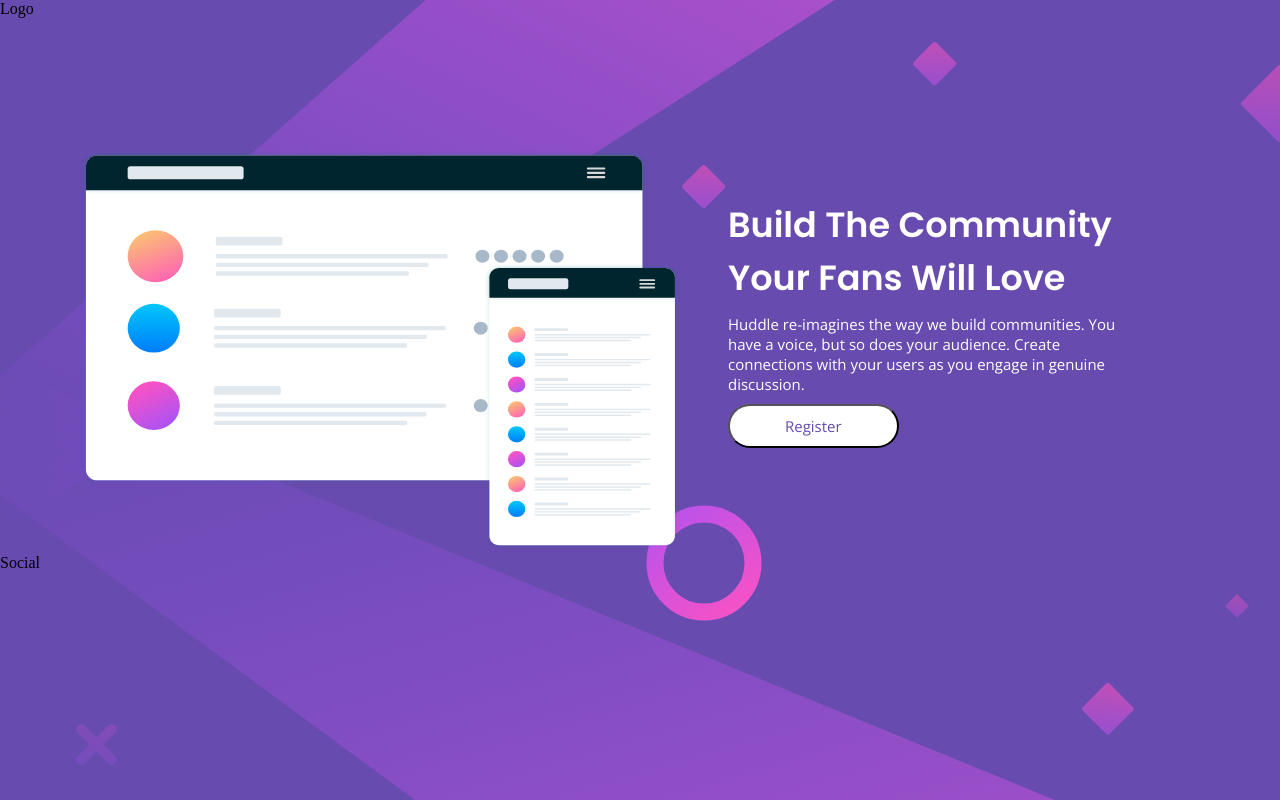
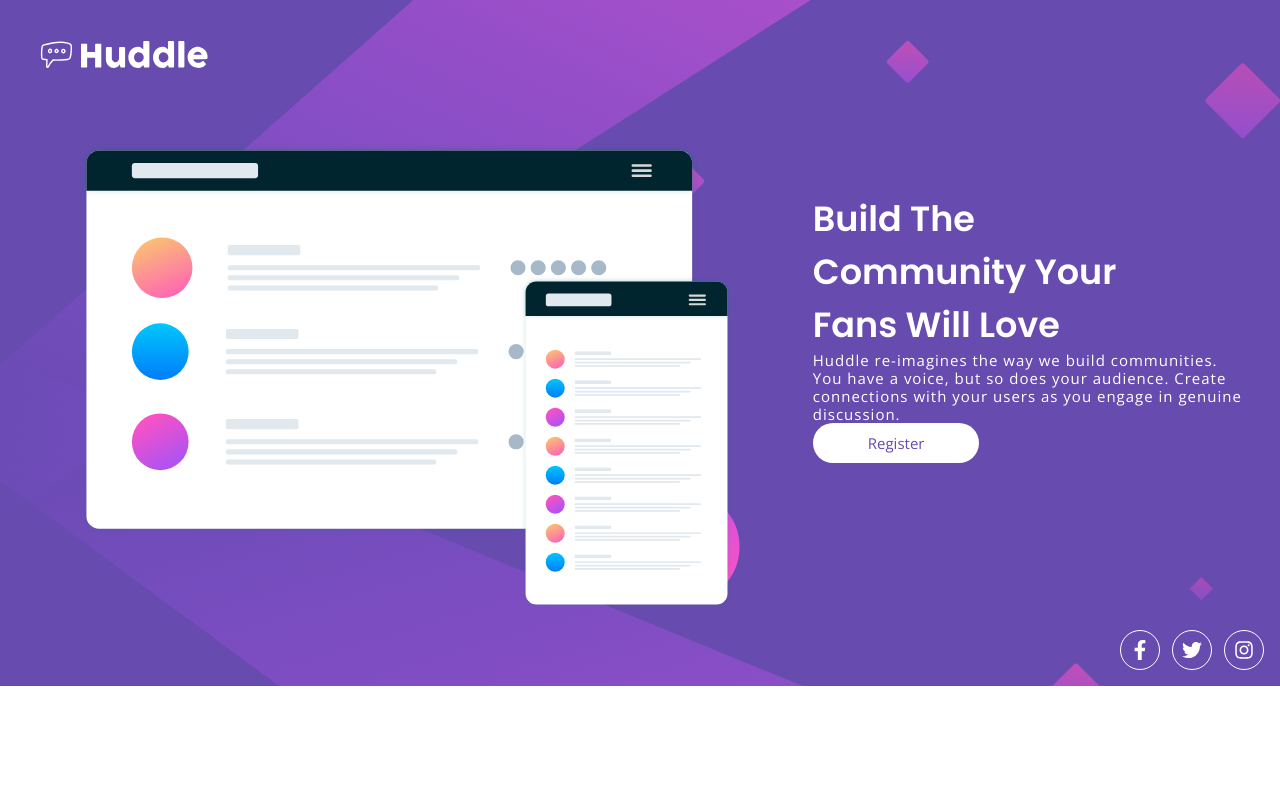
Before and after one commit to AidaChinas/huddle-landing-page, a plain HTML site: page index.html in a window 1280 px wide. Drawn offline with nearby package versions, Linux system fonts and the light colour scheme.

Commit message:
social icons added

```diff
--- a/index.html
+++ b/index.html
@@ -22,7 +22,9 @@
 
 <body>
   <div class="main-container">
-    <header>Logo</header>
+    <header class="logo">
+      <img src="images/logo.svg" />
+    </header>
 
     <div class="everything">
       <section class="left-side">
@@ -39,14 +41,40 @@
           Create connections with your users as you engage in genuine discussion.
         </div>
 
-        <button id="button">
-          Register
-        </button>
+        <div id="register-button">
+          <button id="register">
+            Register
+          </button>
+        </div>
 
-      </section>
+
     </div>
-    <footer>Social</footer>
 
+    <footer>
+      <button class="social-button" id="Facebook">
+        <svg xmlns="http://www.w3.org/2000/svg" viewBox="0 0 320 512">
+          <!--! Font Awesome Pro 6.2.0 by @fontawesome - https://fontawesome.com License - https://fontawesome.com/license (Commercial License) Copyright 2022 Fonticons, Inc. -->
+          <path
+            d="M279.14 288l14.22-92.66h-88.91v-60.13c0-25.35 12.42-50.06 52.24-50.06h40.42V6.26S260.43 0 225.36 0c-73.22 0-121.08 44.38-121.08 124.72v70.62H22.89V288h81.39v224h100.17V288z" />
+        </svg>
+
+      </button>
+      <button class="social-button" id="Twitter">
+        <svg xmlns="http://www.w3.org/2000/svg" viewBox="0 0 512 512">
+          <!--! Font Awesome Pro 6.2.0 by @fontawesome - https://fontawesome.com License - https://fontawesome.com/license (Commercial License) Copyright 2022 Fonticons, Inc. -->
+          <path
+            d="M459.37 151.716c.325 4.548.325 9.097.325 13.645 0 138.72-105.583 298.558-298.558 298.558-59.452 0-114.68-17.219-161.137-47.106 8.447.974 16.568 1.299 25.34 1.299 49.055 0 94.213-16.568 130.274-44.832-46.132-.975-84.792-31.188-98.112-72.772 6.498.974 12.995 1.624 19.818 1.624 9.421 0 18.843-1.3 27.614-3.573-48.081-9.747-84.143-51.98-84.143-102.985v-1.299c13.969 7.797 30.214 12.67 47.431 13.319-28.264-18.843-46.781-51.005-46.781-87.391 0-19.492 5.197-37.36 14.294-52.954 51.655 63.675 129.3 105.258 216.365 109.807-1.624-7.797-2.599-15.918-2.599-24.04 0-57.828 46.782-104.934 104.934-104.934 30.213 0 57.502 12.67 76.67 33.137 23.715-4.548 46.456-13.32 66.599-25.34-7.798 24.366-24.366 44.833-46.132 57.827 21.117-2.273 41.584-8.122 60.426-16.243-14.292 20.791-32.161 39.308-52.628 54.253z" />
+        </svg>
+      </button>
+      <button class="social-button" id="Instagram">
+        <svg xmlns="http://www.w3.org/2000/svg" viewBox="0 0 448 512">
+          <!--! Font Awesome Pro 6.2.0 by @fontawesome - https://fontawesome.com License - https://fontawesome.com/license (Commercial License) Copyright 2022 Fonticons, Inc. -->
+          <path
+            d="M224.1 141c-63.6 0-114.9 51.3-114.9 114.9s51.3 114.9 114.9 114.9S339 319.5 339 255.9 287.7 141 224.1 141zm0 189.6c-41.1 0-74.7-33.5-74.7-74.7s33.5-74.7 74.7-74.7 74.7 33.5 74.7 74.7-33.6 74.7-74.7 74.7zm146.4-194.3c0 14.9-12 26.8-26.8 26.8-14.9 0-26.8-12-26.8-26.8s12-26.8 26.8-26.8 26.8 12 26.8 26.8zm76.1 27.2c-1.7-35.9-9.9-67.7-36.2-93.9-26.2-26.2-58-34.4-93.9-36.2-37-2.1-147.9-2.1-184.9 0-35.8 1.7-67.6 9.9-93.9 36.1s-34.4 58-36.2 93.9c-2.1 37-2.1 147.9 0 184.9 1.7 35.9 9.9 67.7 36.2 93.9s58 34.4 93.9 36.2c37 2.1 147.9 2.1 184.9 0 35.9-1.7 67.7-9.9 93.9-36.2 26.2-26.2 34.4-58 36.2-93.9 2.1-37 2.1-147.8 0-184.8zM398.8 388c-7.8 19.6-22.9 34.7-42.6 42.6-29.5 11.7-99.5 9-132.1 9s-102.7 2.6-132.1-9c-19.6-7.8-34.7-22.9-42.6-42.6-11.7-29.5-9-99.5-9-132.1s-2.6-102.7 9-132.1c7.8-19.6 22.9-34.7 42.6-42.6 29.5-11.7 99.5-9 132.1-9s102.7-2.6 132.1 9c19.6 7.8 34.7 22.9 42.6 42.6 11.7 29.5 9 99.5 9 132.1s2.7 102.7-9 132.1z" />
+        </svg>
+      </button>
+    </footer>
+    </section>
   </div>
 
 </body>
--- a/style.css
+++ b/style.css
@@ -5,28 +5,44 @@ body {
 }
 
 header {
-    height: 150px;
+    height: 100px;
+    padding-top: 2rem;
+}
+
+button {
+    border: none;
 }
 
 img {
+    max-width: 100%;
+    max-height: 100%;
+}
+
+.logo {
+    width: 180px;
+    height: 80px;
+    padding: 2rem;
+}
+
+.left-side {
+    width: 60%;
+    margin-right: 3rem;
     margin-left: 5rem;
-    width: 600px;
-    height: 400px;
 }
 
 .right-side {
-    padding: 3rem;
-    margin-right: 2rem;
+    padding-top: 3rem;
+    margin: 0 2rem;
     display: flex;
     flex-direction: column;
     justify-content: space-between;
     height: 250px;
     align-items: flex-start;
+    width: 40%;
 }
 
 .everything {
     display: flex;
-
 }
 
 #image {
@@ -41,8 +57,7 @@ img {
     background-repeat: no-repeat;
     background-size: cover;
     width: 100%;
-    height: 100vh;
-
+    height: 100%;
 }
 
 #title {
@@ -54,13 +69,14 @@ img {
 
 #description {
     font-family: 'Open Sans', sans-serif;
+    font-weight: 400;
+    letter-spacing: 1px;
+    line-height: 18px;
     color: white;
     font-size: 15px;
-    margin-right: 5rem;
-
 }
 
-button {
+#register {
     background-color: white;
     border-radius: 25px;
     display: inline-block;
@@ -69,13 +85,60 @@ button {
     padding: 10px 55px;
     font-size: 15px;
     font-family: 'Open Sans', sans-serif;
-
 }
 
-button:hover {
+button:hover,
+#register:hover {
     background-color: hsl(300, 69%, 71%);
 }
 
 footer {
-    height: 150px;
+    display: flex;
+    justify-content: flex-end;
+    gap: 12px;
+    padding: 16px;
 }
+
+.social-button {
+    background: transparent;
+    border-radius: 50%;
+    width: 40px;
+    height: 40px;
+    border: 1px solid white;
+    display: flex;
+    align-items: center;
+    justify-content: center;
+}
+
+.social-button svg {
+    width: 20px;
+    height: 20px;
+    fill: white;
+}
+
+@media screen and (max-width:768px) {
+
+    html,
+    body {
+        margin: 0px;
+        padding: 0px;
+    }
+
+    .everything {
+        display: flex;
+        flex-direction: column;
+        align-items: center;
+        justify-content: center;
+        text-align: center;
+        margin: 2rem;
+    }
+
+    .right-side {
+        width: 500px;
+    }
+
+    footer,
+    #register {
+        justify-content: center;
+    }
+}
```
Also changed, not shown: images/facebook-svgrepo-com (1).svg.
